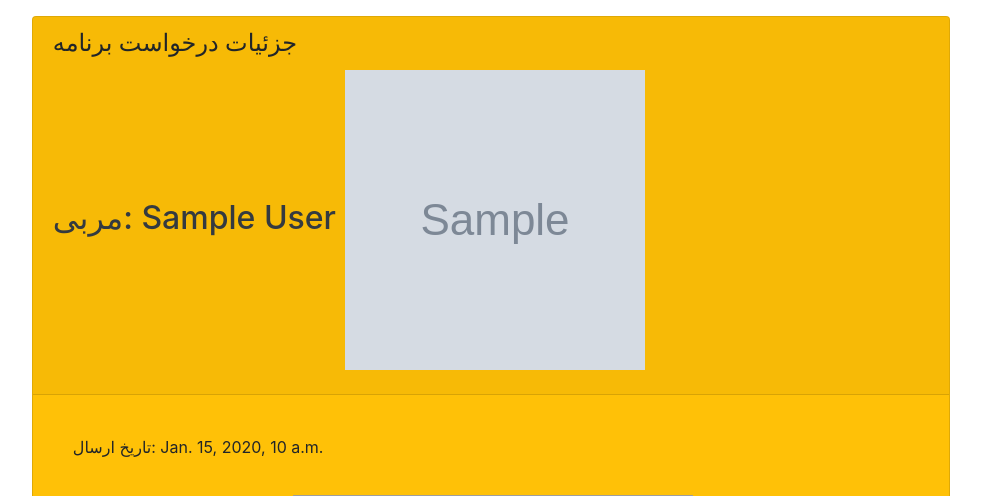
After one commit to Amirbapiri/peace, a Django app: page /plans/detail/1/ in a window 1280 px wide. The commit adds this page. Shown: the top 496 px of the page, without its empty margins (149-1130 px from the left). Run offline with Django 3.2, Linux system fonts and the light colour scheme; a user stored in the database is signed in; tables that the repository leaves empty hold one stand-in row (values such as "Sample post"); grey boxes marked "Sample" are stand-in pictures; some libraries are stand-ins or nearby versions; grey boxes are pictures that could not be loaded.

Commit message:
Created plan_detail to see details of a plan

```diff
--- /dev/null
+++ b/plans/templates/plans/details.html
@@ -0,0 +1,34 @@
+{% extends 'base.html' %}
+
+{% block title_head %} جزئیات درخواست {% endblock title_head %}
+
+{% block content %}
+    <div class="container p-3">
+        {% if plan %}
+            <div class="row mb-5">
+                <div class="col-md-10 mx-auto">
+                    <div class="card bg-warning">
+                        <div class="card-header">
+                            <h4 class="card-title">جزئیات درخواست برنامه</h4>
+                            <h2 class="card-title text-dark">مربی: {{ plan.coach.first_name }} {{ plan.coach.last_name }}
+                                <img src={{ plan.coach.profile.image.url }} width="300" height="300"/>
+                            </h2>
+                        </div>
+                        <div class="card-body">
+                            <p class="card-body">
+                                تاریخ ارسال: {{ plan.created_at }}
+                            </p>
+                            <p>تصاویر ارسال شده برای درخواست: <img src="{{ plan.image.front.url }}" /> <img src="{{ plan.image.side.url }}" /> <img src="{{ plan.image.back.url }}" /> </p>
+                        </div>
+                        <a class="btm btn-danger p-3 w-50" href="{% url 'plans:list' %}">برگشتن به داشبورد</a>
+                    </div>
+                </div>
+            </div>
+        {% else %}
+            <div class="row">
+                <h2 class="text-dark bg-info">شما هیچ درخواست ثبت شده‌ای ندارید.</h2>
+                <a class="btm btn-danger" href="{% url 'plans:list' %}">برگشتن به داشبورد</a>
+            </div>
+        {% endif %}
+    </div>
+{% endblock content %}
--- a/plans/templates/plans/list.html
+++ b/plans/templates/plans/list.html
@@ -17,7 +17,7 @@
                                 <p class="card-body">
                                     شما در تاریخ {{plan.created_at}} به مربی مذکور درخواست ارسال کردین. برای دیدن جزئیات درخواست روی دیدن جزئیات برنامه کلیک کنید.
                                 </p>
-                                <a href="#" class="btn btn-default">دیدن جزئیات برنامه</a>
+                                <a href="{% url 'plans:detail' plan_id=plan.pk %}" class="btn btn-default">دیدن جزئیات برنامه</a>
                             </div>
                         </div>
                     </div>
--- a/plans/urls.py
+++ b/plans/urls.py
@@ -1,11 +1,12 @@
 from django.urls import path
 
-from .views import create_plan, plan_list
+from .views import create_plan, plan_list, plan_detail
 
 
 app_name = "plans"
 
 urlpatterns = [
     path("new/<int:coach_id>/", create_plan, name="create_plan"),
-    path("list/", plan_list, name="create_plan"),
+    path("list/", plan_list, name="list"),
+    path("detail/<int:plan_id>/", plan_detail, name="detail")
 ]
--- a/plans/views.py
+++ b/plans/views.py
@@ -50,3 +50,12 @@ def plan_list(request):
     if plans:
         context["plans"] = plans
     return render(request, "plans/list.html", context)
+
+
+@login_required(login_url="accounts:login")
+def plan_detail(request, plan_id):
+    context = {}
+    plan = get_object_or_404(Plan, client=request.user, pk=plan_id)
+    if plan:
+        context["plan"] = plan
+    return render(request, "plans/details.html", context)
```
